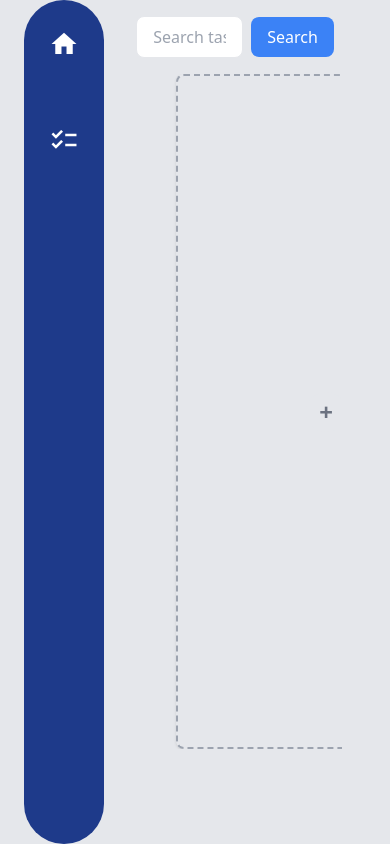
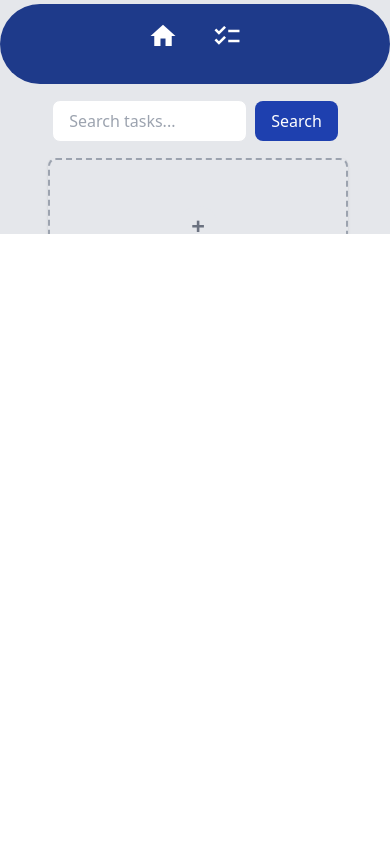
Before and after one commit to Radiaidel/TaskBoard, an Angular app: page /Tasks in a window 390 px wide. Built offline with nearby package versions, Linux system fonts and the light colour scheme.

Commit message:
TS-22 mis a jour du front pour qu'il soit reponsive

```diff
--- a/src/app/app.component.html
+++ b/src/app/app.component.html
@@ -1,6 +1,6 @@
-<div class="flex bg-gray-200 justify-between overflow-x-hidden px-6">
+<div class="flex flex-col md:flex-row bg-gray-200 justify-between overflow-x-hidden md:px-6">
   <app-sidebar></app-sidebar>
-  <div class="w-full flex bg-gray-200 justify-between overflow-x-hidden px-6">
+  <div class="w-full flex bg-gray-200 justify-between overflow-x-hidden md:px-6">
     <div class="text-center w-full">
       <div class="my-4">
         <input
@@ -10,7 +10,7 @@
           (keyup.enter)="searchTasks()"
           class="px-4 py-2 border rounded-lg w-1/2"
         />
-        <button (click)="searchTasks()" class="px-4 py-2 bg-blue-500 text-white rounded-lg ml-2">Search</button>
+        <button (click)="searchTasks()" class="px-4 py-2 bg-blue-800 text-white rounded-lg ml-2">Search</button>
       </div>
       <app-category [searchQuery]="searchQuery"></app-category>
     </div>
--- a/src/app/category/category.component.html
+++ b/src/app/category/category.component.html
@@ -1,4 +1,4 @@
-<div class="w-full flex space-x-4 px-12 overflow-x-auto h-[80%] whitespace-nowrap">
+<div class="w-full flex space-x-4 px-12 overflow-x-auto  h-[90%] md:h-[80%] whitespace-nowrap">
   <ng-container *ngIf="categories">
     <div *ngFor="let category of categories; let i = index" class="min-w-[300px] bg-white rounded-lg shadow p-4">
       <div class="flex justify-between items-center mb-4">
--- a/src/app/sidebar/sidebar.component.html
+++ b/src/app/sidebar/sidebar.component.html
@@ -1,5 +1,5 @@
-<div class="h-screen w-20 bg-blue-900 rounded-full flex flex-col items-center py-5">
-  <ul class="space-y-6">
+<div class="md:h-screen w-full md:w-20 bg-blue-900 rounded-full flex md:flex-col items-center  mt-1 md:py-5">
+  <ul class="flex items-center justify-center mt-2 md:flex-col space-x-4 md:space-x-0 md:space-y-0 w-full">
 
     <li routerLink="/Home" class="text-white flex flex-col items-center group cursor-pointer">
       <div class="w-12 h-12 flex items-center justify-center rounded-lg group-hover:bg-white group-hover:bg-opacity-20 transition-all">
```
